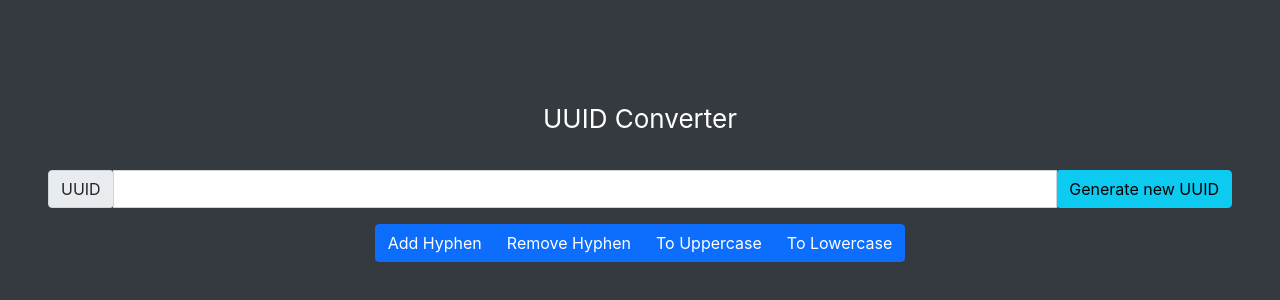
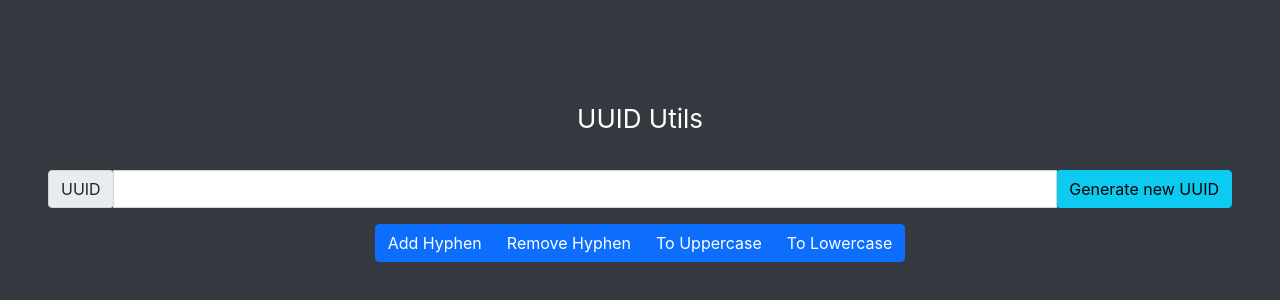
Before and after one commit to YasudaYutaka/uuid-utils, a React (Create React App) app: page / in a window 1280 px wide. Shown: the part 220-520 px from the top of the page. Built offline with nearby package versions, Linux system fonts and the light colour scheme.

Commit message:
fix: Change app title to uuid-utils

```diff
--- a/src/App.js
+++ b/src/App.js
@@ -32,7 +32,7 @@ function App() {
     <div className="App">
       <header className="App-header">
         <p className="medium">
-          UUID Converter
+          UUID Utils
         </p>
         <Result resultText={uuidResult} />
         <Input value={uuid} onChange={setUuid} onNewUUID={setInputAndResult} />
```
